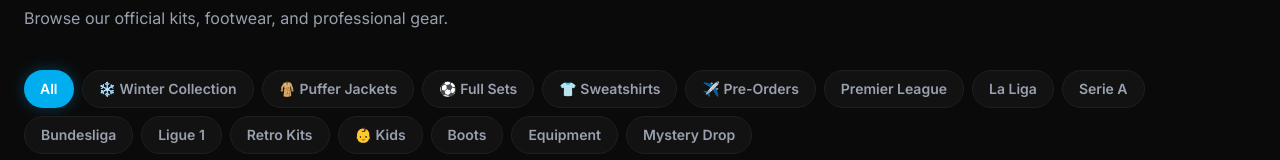
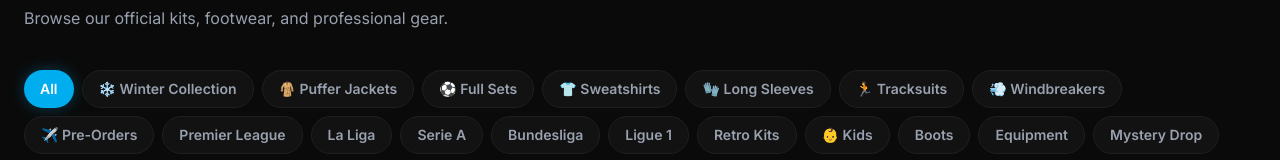
Before and after one commit to footballdistrict6-collab/Football-District, a Next.js app: page /catalog in a window 1280 px wide. Shown: the part 199-359 px from the top of the page. Built offline with nearby package versions, Linux system fonts and the light colour scheme; no server answers; the database is empty.

Commit message:
Add Long Sleeves, Tracksuits, and Windbreakers to Winter Collection dropdown and admin

```diff
--- a/app/admin/page.tsx
+++ b/app/admin/page.tsx
@@ -38,14 +38,14 @@
   'Puffer Jackets',
   'Full Sets',
   'Sweatshirts',
+  'Long Sleeves',
+  'Tracksuits',
+  'Windbreakers',
   'Special Orders',
   'Pre-Order',
   'Boots',
   'Equipment',
-  'Mystery Drop',
-  'Long Sleeve',
-  'Training Suits',
-  'Windbreakers'
+  'Mystery Drop'
 ];
 
 // المصفوفات الثابتة للمقاسات لتوليدها أوتوماتيكياً
@@ -68,6 +68,7 @@
 
   const [pointValueUsd, setPointValueUsd] = useState<number>(0.05);
   const [editingProduct, setEditingProduct] = useState<any | null>(null);
+  const [adminCategoryFilter, setAdminCategoryFilter] = useState<string>('All');
 
   const [newProduct, setNewProduct] = useState({
     title: '', price: '', category: 'Kits', league: 'Premier League', imageUrl: '', loyalty_points_earned: 20, initial_stock: 10
@@ -190,11 +191,16 @@
         const parsedProducts = jsonData.map((row: any) => {
           const rowStock = row.Stock !== undefined ? row.Stock : row.Quantity !== undefined ? row.Quantity : row.stock_quantity;
           const parsedStock = rowStock !== undefined && !isNaN(parseInt(rowStock)) ? parseInt(rowStock) : 10;
+          let rawCategory = (row.Category || row.category || 'Kits').toString().trim();
+          if (rawCategory.toLowerCase() === 'long sleeve') rawCategory = 'Long Sleeves';
+          if (rawCategory.toLowerCase() === 'training suits' || rawCategory.toLowerCase() === 'training suit') rawCategory = 'Tracksuits';
+          if (rawCategory.toLowerCase() === 'windbreaker') rawCategory = 'Windbreakers';
+
           return {
             product: {
               title: row.Title || row.title || 'Unnamed',
               price: parseFloat(row.Price || row.price) || 0,
-              category: row.Category || row.category || 'Kits',
+              category: rawCategory,
               league: row.League || row.league || '',
               image_url: row.ImageUrl || row.image_url || 'https://images.unsplash.com/photo-1583318433420-532155e9d9e4',
               image_urls: row.ImageUrl || row.image_url ? [row.ImageUrl || row.image_url] : [],
@@ -532,12 +538,27 @@
                 </div>
 
                 <div className="bg-[#121212] rounded-2xl border border-[#1f1f1f] overflow-hidden">
-                  <div className="p-6 border-b border-[#222] flex justify-between items-center">
-                    <h3 className="font-bold text-lg">Base Products List ({products.length})</h3>
-                    <button onClick={fetchData} className="text-xs text-[#00AEEF] hover:underline flex items-center gap-1 font-bold"><RefreshCw className="w-3 h-3" /> Refresh List</button>
+                  <div className="p-6 border-b border-[#222] flex flex-col sm:flex-row justify-between sm:items-center gap-4">
+                    <div>
+                      <h3 className="font-bold text-lg">Base Products List ({products.filter(p => adminCategoryFilter === 'All' ? true : p.category === adminCategoryFilter).length})</h3>
+                      <p className="text-xs text-gray-400">Filter and manage products across categories</p>
+                    </div>
+                    <div className="flex items-center gap-3">
+                      <select
+                        value={adminCategoryFilter}
+                        onChange={(e) => setAdminCategoryFilter(e.target.value)}
+                        className="bg-[#1a1a1a] border border-[#333] rounded-lg px-3 py-1.5 text-xs text-white focus:border-[#00AEEF]"
+                      >
+                        <option value="All">All Categories ({products.length})</option>
+                        {STORE_CATEGORIES.map(cat => (
+                          <option key={cat} value={cat}>{cat} ({products.filter(p => p.category === cat).length})</option>
+                        ))}
+                      </select>
+                      <button onClick={fetchData} className="text-xs text-[#00AEEF] hover:underline flex items-center gap-1 font-bold"><RefreshCw className="w-3 h-3" /> Refresh List</button>
+                    </div>
                   </div>
                   <div className="divide-y divide-[#1f1f1f] max-h-[600px] overflow-y-auto">
-                    {products.map((p) => {
+                    {products.filter(p => adminCategoryFilter === 'All' ? true : p.category === adminCategoryFilter).map((p) => {
                       const img = Array.isArray(p.image_urls) && p.image_urls.length > 0 ? p.image_urls[0] : p.imageUrl || p.image_url;
                       const isAvailable = p.in_stock !== false;
                       return (
@@ -843,6 +864,9 @@
                 <div className="grid grid-cols-2 gap-4">
                   <select value={editingProduct.category || 'Kits'} onChange={(e) => setEditingProduct({ ...editingProduct, category: e.target.value })} className="w-full bg-[#1a1a1a] border border-[#333] rounded-lg p-3 text-white text-sm">
                     {STORE_CATEGORIES.map(cat => <option key={cat} value={cat}>{cat}</option>)}
+                    {editingProduct.category && !STORE_CATEGORIES.includes(editingProduct.category) && (
+                      <option value={editingProduct.category}>{editingProduct.category}</option>
+                    )}
                   </select>
                   <select value={editingProduct.league || 'Premier League'} onChange={(e) => setEditingProduct({ ...editingProduct, league: e.target.value })} className="w-full bg-[#1a1a1a] border border-[#333] rounded-lg p-3 text-white text-sm">
                     <option value="Premier League">Premier League</option><option value="La Liga">La Liga</option><option value="Serie A">Serie A</option><option value="Bundesliga">Bundesliga</option><option value="Ligue 1">Ligue 1</option><option value="Other / National">Other / National</option>
--- a/app/catalog/page.tsx
+++ b/app/catalog/page.tsx
@@ -19,7 +19,13 @@
     if (urlLeague) {
       setSelectedTab(urlLeague);
     } else if (urlCategory) {
-      setSelectedTab(urlCategory);
+      if (urlCategory === 'Long Sleeve') {
+        setSelectedTab('Long Sleeves');
+      } else if (urlCategory === 'Training Suits') {
+        setSelectedTab('Tracksuits');
+      } else {
+        setSelectedTab(urlCategory);
+      }
     } else {
       setSelectedTab('All');
     }
@@ -57,12 +63,18 @@
           p.category === 'Puffer Jackets' ||
           p.category === 'Full Sets' ||
           p.category === 'Sweatshirts' ||
+          p.category === 'Long Sleeves' ||
           p.category === 'Long Sleeve' ||
+          p.category === 'Tracksuits' ||
           p.category === 'Training Suits' ||
           p.category === 'Windbreakers' ||
+          p.category === 'Windbreaker' ||
           p.title?.toLowerCase().includes('full set') ||
           p.title?.toLowerCase().includes('sweatshirt') ||
           p.title?.toLowerCase().includes('puffer') ||
+          p.title?.toLowerCase().includes('long sleeve') ||
+          p.title?.toLowerCase().includes('tracksuit') ||
+          p.title?.toLowerCase().includes('training suit') ||
           p.title?.toLowerCase().includes('windbreaker');
       } else if (selectedTab === 'Puffer Jackets') {
         matchesTab = p.category === 'Puffer Jackets' || p.title?.toLowerCase().includes('puffer');
@@ -70,6 +82,22 @@
         matchesTab = p.category === 'Full Sets' || p.title?.toLowerCase().includes('full set');
       } else if (selectedTab === 'Sweatshirts') {
         matchesTab = p.category === 'Sweatshirts' || p.title?.toLowerCase().includes('sweatshirt');
+      } else if (selectedTab === 'Long Sleeves' || selectedTab === 'Long Sleeve') {
+        matchesTab =
+          p.category === 'Long Sleeves' ||
+          p.category === 'Long Sleeve' ||
+          p.title?.toLowerCase().includes('long sleeve');
+      } else if (selectedTab === 'Tracksuits' || selectedTab === 'Training Suits') {
+        matchesTab =
+          p.category === 'Tracksuits' ||
+          p.category === 'Training Suits' ||
+          p.title?.toLowerCase().includes('tracksuit') ||
+          p.title?.toLowerCase().includes('training suit');
+      } else if (selectedTab === 'Windbreakers' || selectedTab === 'Windbreaker') {
+        matchesTab =
+          p.category === 'Windbreakers' ||
+          p.category === 'Windbreaker' ||
+          p.title?.toLowerCase().includes('windbreaker');
       } else if (selectedTab === 'Special Orders' || selectedTab === 'Pre-Order') {
         matchesTab =
           p.category === 'Special Orders' ||
@@ -95,6 +123,9 @@
     'Puffer Jackets',
     'Full Sets',
     'Sweatshirts',
+    'Long Sleeves',
+    'Tracksuits',
+    'Windbreakers',
     'Special Orders',
     'Premier League',
     'La Liga',
@@ -127,6 +158,12 @@
                       ? 'FULL SETS ⚽'
                       : selectedTab === 'Sweatshirts'
                         ? 'SWEATSHIRTS 👕'
+                        : selectedTab === 'Long Sleeves' || selectedTab === 'Long Sleeve'
+                          ? 'LONG SLEEVES 🧤'
+                          : selectedTab === 'Tracksuits' || selectedTab === 'Training Suits'
+                            ? 'TRACKSUITS 🏃'
+                            : selectedTab === 'Windbreakers' || selectedTab === 'Windbreaker'
+                              ? 'WINDBREAKERS 💨'
                         : selectedTab === 'Special Orders'
                           ? 'PRE-ORDER & SPECIAL ORDERS ✈️'
                           : selectedTab === 'Kids'
@@ -137,13 +174,19 @@
             {selectedTab === 'Special Orders' || selectedTab === 'Pre-Order'
               ? '✈️ Custom pre-order jerseys and special editions. Estimated delivery time applies.'
               : selectedTab === 'Winter Collection'
-                ? '❄️ Stay warm with our official winter gear, puffer jackets, full tracksuits, and sweatshirts.'
+                ? '❄️ Stay warm with our official winter gear, puffer jackets, tracksuits, sweatshirts, long sleeves, and windbreakers.'
                 : selectedTab === 'Puffer Jackets'
                   ? '🧥 Premium insulated club puffer jackets designed for warmth and street style.'
                   : selectedTab === 'Full Sets'
                     ? '⚽ Official full tracksuits and matching training sets.'
                     : selectedTab === 'Sweatshirts'
                       ? '👕 Comfortable club crewnecks, sweatshirts, and fleece pullovers.'
+                      : selectedTab === 'Long Sleeves' || selectedTab === 'Long Sleeve'
+                        ? '🧤 Official long sleeve jerseys and training tops for colder weather.'
+                        : selectedTab === 'Tracksuits' || selectedTab === 'Training Suits'
+                          ? '🏃 Full zip tracksuits, presentation suits, and authentic training sets.'
+                          : selectedTab === 'Windbreakers' || selectedTab === 'Windbreaker'
+                            ? '💨 Lightweight, wind-resistant and weather-ready club jackets.'
                       : selectedTab === 'Kids'
                         ? '👶 Shop official football kits and gear for the little champions.'
                         : 'Browse our official kits, footwear, and professional gear.'}
@@ -166,6 +209,9 @@
                 : tab === 'Puffer Jackets' ? '🧥 Puffer Jackets'
                 : tab === 'Full Sets' ? '⚽ Full Sets'
                 : tab === 'Sweatshirts' ? '👕 Sweatshirts'
+                : tab === 'Long Sleeves' ? '🧤 Long Sleeves'
+                : tab === 'Tracksuits' ? '🏃 Tracksuits'
+                : tab === 'Windbreakers' ? '💨 Windbreakers'
                 : tab === 'Special Orders' ? '✈️ Pre-Orders'
                 : tab === 'Kids' ? '👶 Kids'
                 : tab}
--- a/components/Navbar.tsx
+++ b/components/Navbar.tsx
@@ -166,6 +166,24 @@
                 >
                   <span>👕 Sweatshirts</span>
                 </Link>
+                <Link
+                  href="/catalog?category=Long+Sleeves"
+                  className="block px-4 py-2.5 text-xs font-bold text-gray-300 hover:text-white hover:bg-[#1a1a1a] transition flex items-center justify-between"
+                >
+                  <span>🧤 Long Sleeves</span>
+                </Link>
+                <Link
+                  href="/catalog?category=Tracksuits"
+                  className="block px-4 py-2.5 text-xs font-bold text-gray-300 hover:text-white hover:bg-[#1a1a1a] transition flex items-center justify-between"
+                >
+                  <span>🏃 Tracksuits</span>
+                </Link>
+                <Link
+                  href="/catalog?category=Windbreakers"
+                  className="block px-4 py-2.5 text-xs font-bold text-gray-300 hover:text-white hover:bg-[#1a1a1a] transition flex items-center justify-between"
+                >
+                  <span>💨 Windbreakers</span>
+                </Link>
 
                 <div className="border-t border-[#222] my-1 pt-1 mt-2">
                   <Link
@@ -329,6 +347,27 @@
                       >
                         <span>👕 Sweatshirts</span>
                       </Link>
+                      <Link
+                        href="/catalog?category=Long+Sleeves"
+                        onClick={() => setMobileMenuOpen(false)}
+                        className="block py-2 text-gray-300 hover:text-white font-medium"
+                      >
+                        <span>🧤 Long Sleeves</span>
+                      </Link>
+                      <Link
+                        href="/catalog?category=Tracksuits"
+                        onClick={() => setMobileMenuOpen(false)}
+                        className="block py-2 text-gray-300 hover:text-white font-medium"
+                      >
+                        <span>🏃 Tracksuits</span>
+                      </Link>
+                      <Link
+                        href="/catalog?category=Windbreakers"
+                        onClick={() => setMobileMenuOpen(false)}
+                        className="block py-2 text-gray-300 hover:text-white font-medium"
+                      >
+                        <span>💨 Windbreakers</span>
+                      </Link>
 
                       <div className="border-t border-[#222] pt-2 mt-2">
                         <Link
```
